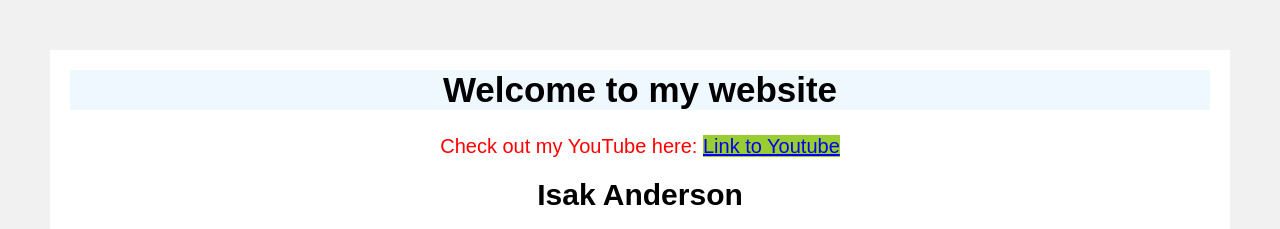
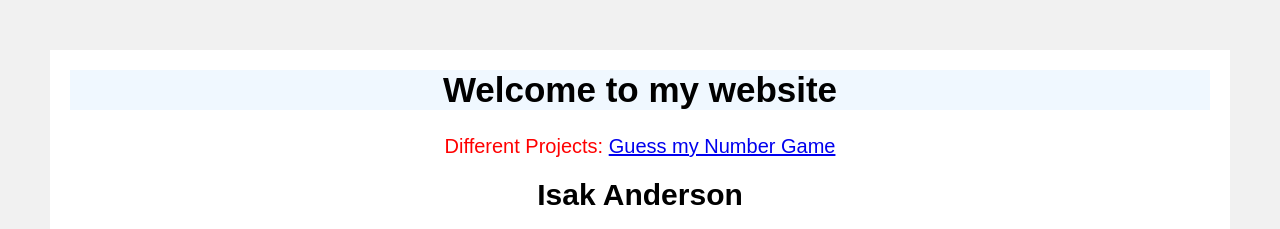
Before and after one commit to isakanderson-official/dev-site, a plain HTML site: page index.html in a window 1280 px wide. Shown: the top 229 px of the page. Drawn offline with Linux system fonts and the light colour scheme.

Commit message:
Links pages together

```diff
--- a/index.html
+++ b/index.html
@@ -11,12 +11,13 @@
     <div class="main">
       <h1 class="header">Welcome to my website</h1>
       <p class="first">
-        Check out my YouTube here:
-        <a href="https://www.youtube.com/videotechdude"> Link to Youtube</a>
+        Different Projects:
+        <a href="guess_number/index.html">Guess my Number Game</a>
       </p>
 
       <h2>Isak Anderson</h2>
       <p class="second">Learning some HTML, CSS, and Javascript</p>
+
       <img
         id="course-image"
         src="https://yt3.ggpht.com/ytc/AKedOLT7jip-LrIAFo7mRg9DS6IIFHXrpnWHtqqhOd65cLM=s900-c-k-c0x00ffffff-no-rj"
--- a/style.css
+++ b/style.css
@@ -50,7 +50,7 @@ input, button {
 }
 
 a{
-    background-color: yellowgreen;
+    /* background-color: yellowgreen; */
 }
 
 #course-image {
```
